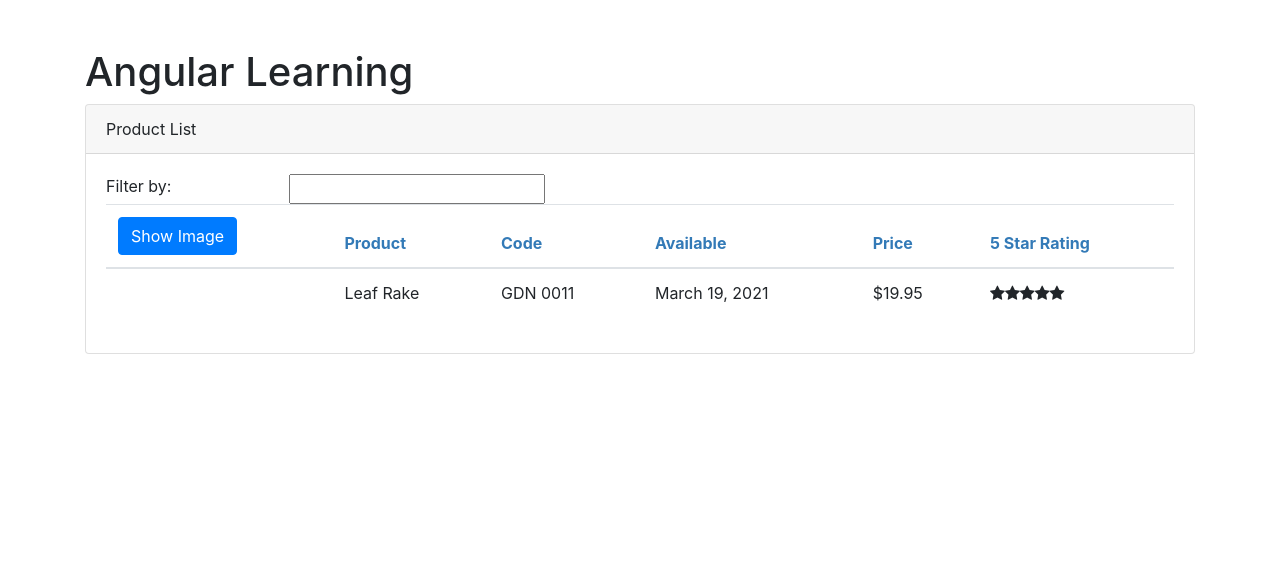
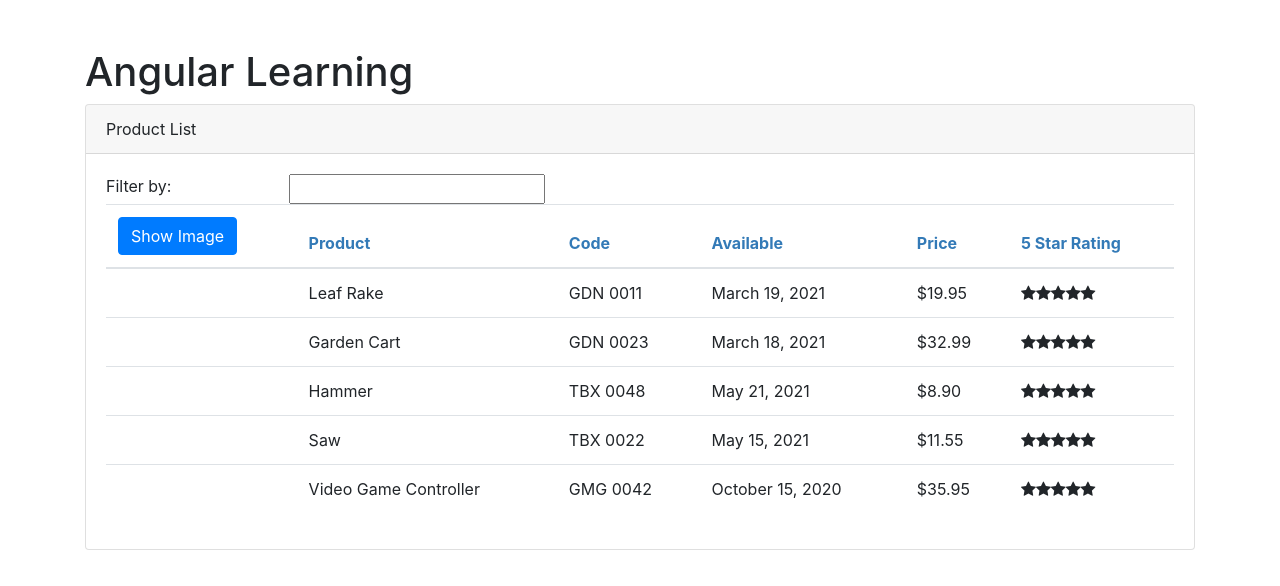
Before and after one commit to sigmakumarwadbude/apm-14, an Angular app: page / in a window 1280 px wide. Shown: the top 586 px of the page. Built offline with nearby package versions, Linux system fonts and the light colour scheme.

Commit message:
feat: implement ProductsService and update ProductListComponent to fetch products

```diff
--- a/src/app/products/product-list/product-list.component.ts
+++ b/src/app/products/product-list/product-list.component.ts
@@ -1,5 +1,6 @@
 import { Component, OnInit } from '@angular/core';
 import { Product } from '../product.model';
+import { ProductsService } from '../products.service';
 
 @Component({
   selector: 'sw-product-list',
@@ -27,18 +28,7 @@
     this.filteredProducts = this.performFilter(value);
   }
 
-  products: Product[] = [
-    {
-      productId: 1,
-      productName: 'Leaf Rake',
-      productCode: 'GDN-0011',
-      releaseDate: 'March 19, 2021',
-      description: 'Leaf rake with 48-inch wooden handle.',
-      price: 19.95,
-      starRating: 3.2,
-      imageUrl: 'assets/images/leaf_rake.png',
-    },
-  ];
+  products: Product[] = [];
 
   filteredProducts: Product[] = [];
 
@@ -48,9 +38,10 @@
       product.productName.toLocaleLowerCase().includes(filterBy));
   }
 
-  constructor() {}
+  constructor(private prodcutSrv: ProductsService) {}
 
   ngOnInit(): void {
+    this.products = this.prodcutSrv.getProducts();
     this.filteredProducts = this.products;
   }
 
--- /dev/null
+++ b/src/app/products/products.service.ts
@@ -0,0 +1,62 @@
+import { Injectable } from '@angular/core';
+import { Product } from './product.model';
+
+@Injectable({
+  providedIn: 'root',
+})
+export class ProductsService {
+  getProducts(): Product[] {
+    return [
+      {
+        productId: 1,
+        productName: 'Leaf Rake',
+        productCode: 'GDN-0011',
+        releaseDate: 'March 19, 2021',
+        description: 'Leaf rake with 48-inch wooden handle.',
+        price: 19.95,
+        starRating: 3.2,
+        imageUrl: 'assets/images/leaf_rake.png',
+      },
+      {
+        productId: 2,
+        productName: 'Garden Cart',
+        productCode: 'GDN-0023',
+        releaseDate: 'March 18, 2021',
+        description: '15 gallon capacity rolling garden cart',
+        price: 32.99,
+        starRating: 4.2,
+        imageUrl: 'assets/images/garden_cart.png',
+      },
+      {
+        productId: 5,
+        productName: 'Hammer',
+        productCode: 'TBX-0048',
+        releaseDate: 'May 21, 2021',
+        description: 'Curved claw steel hammer',
+        price: 8.9,
+        starRating: 4.8,
+        imageUrl: 'assets/images/hammer.png',
+      },
+      {
+        productId: 8,
+        productName: 'Saw',
+        productCode: 'TBX-0022',
+        releaseDate: 'May 15, 2021',
+        description: '15-inch steel blade hand saw',
+        price: 11.55,
+        starRating: 3.7,
+        imageUrl: 'assets/images/saw.png',
+      },
+      {
+        productId: 10,
+        productName: 'Video Game Controller',
+        productCode: 'GMG-0042',
+        releaseDate: 'October 15, 2020',
+        description: 'Standard two-button video game controller',
+        price: 35.95,
+        starRating: 4.6,
+        imageUrl: 'assets/images/xbox-controller.png',
+      },
+    ];
+  }
+}
```
Also changed, not shown: 2 other files (tests, documents, lock files or other folders).
